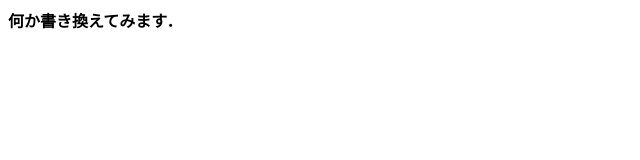
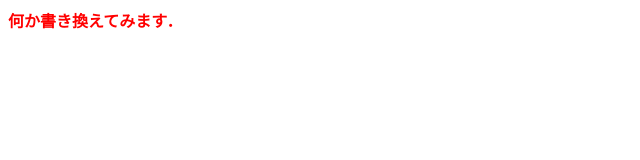
Before and after one commit to kazumamorisita/tes-20240422, a plain HTML site: page index.html in a window 1280 px wide. Shown: the whole page, without its empty margins (0-640 px from the left). Drawn offline with Linux system fonts and the light colour scheme.

Commit message:
Update index.html

```diff
--- a/index.html
+++ b/index.html
@@ -5,6 +5,6 @@
     <title>タイトル</title>
   </head>
   <body>
-    <strong>何か書き換えてみます．</strong>
+    <strong style="color: red">何か書き換えてみます．</strong>
   </body>
 </html>
```
